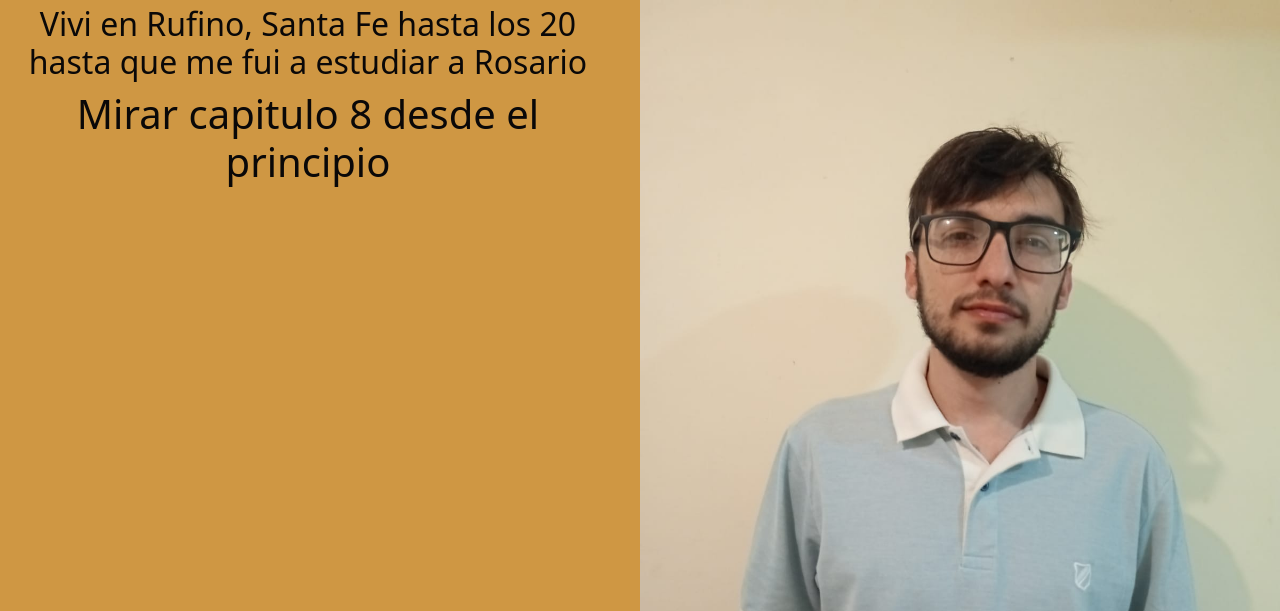
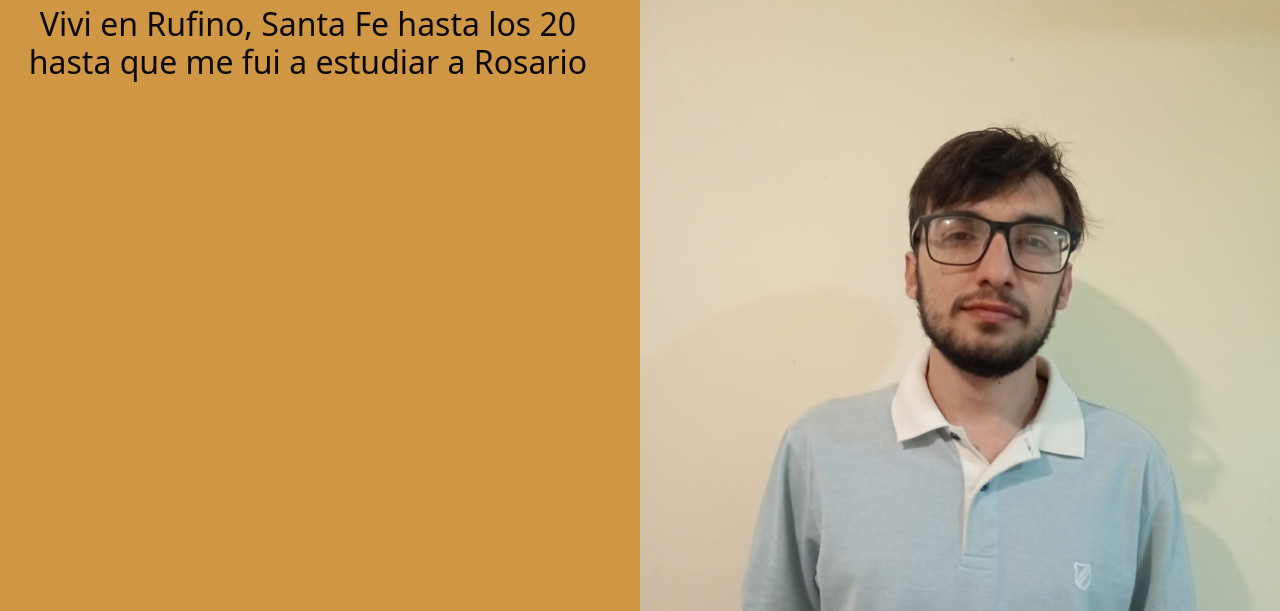
Before and after one commit to salaberry15/argentinaProgramaModulo2, a plain HTML site: page index.html in a window 1280 px wide. Shown: the part 189-800 px from the top of the page. Drawn offline with nearby package versions, Linux system fonts and the light colour scheme; files whose address does not match are found by name.

Commit message:
Update index.html
Eliminacion de h1 de sobra

```diff
--- a/index.html
+++ b/index.html
@@ -72,7 +72,6 @@
      <h2 >Vivi en Rufino, Santa Fe hasta los 20 hasta que me fui a estudiar a Rosario</h2>
 
 
-   <h1 >Mirar capitulo 8 desde el principio</h1>
     </div>
   </section>
 
```
